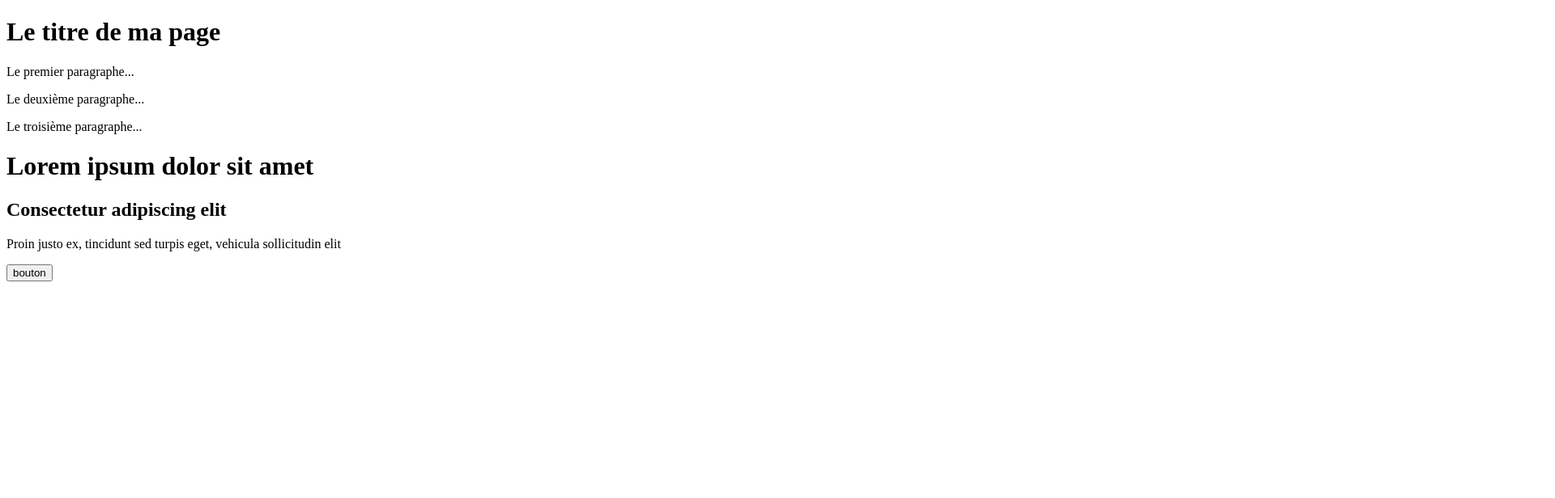
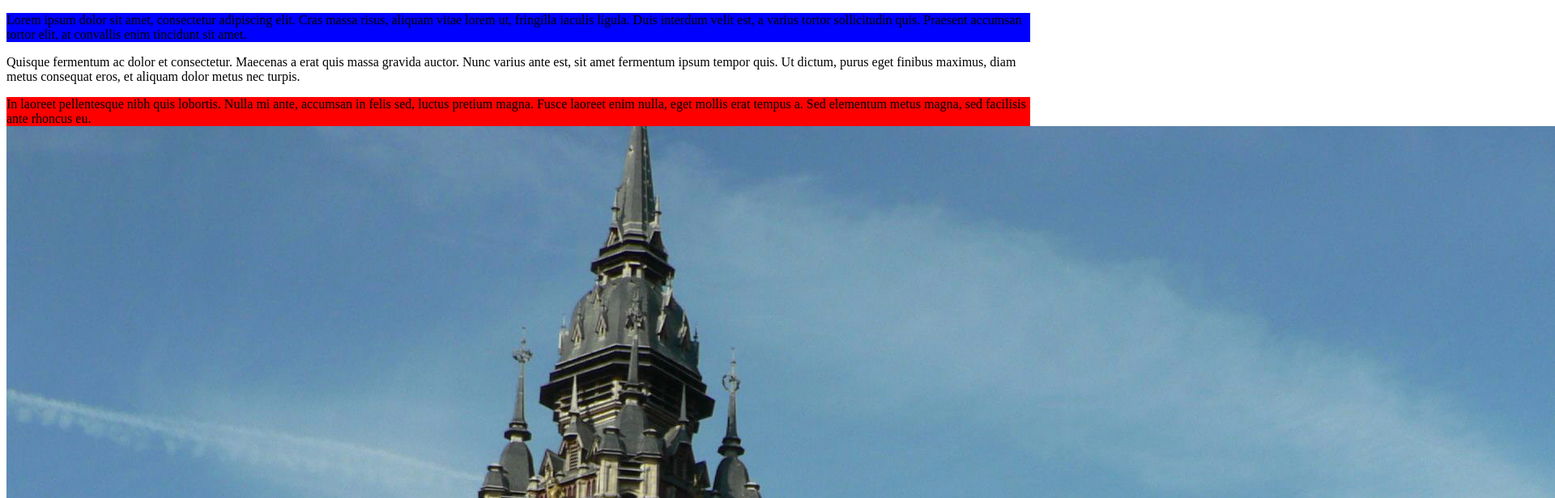
Before and after one commit to LarocheL/hello-world, a plain HTML site: page index.html in a window 1280 px wide. Shown: the top 616 px of the page at 81% size, 1920 px wide, since content can reach past the window. Drawn offline with Linux system fonts and the light colour scheme.

Commit message:
Ajout de contenu et de mise en forme

```diff
--- /dev/null
+++ b/css/style.css
@@ -0,0 +1,2 @@
+#pp { background-color: blue; }
+#tp { background-color: red; }
--- a/index.html
+++ b/index.html
@@ -2,19 +2,14 @@
 <html>
 <head>
 	<meta charset="utf-8">
+	<link type="text/css" rel="stylesheet" href="css/style.css" />
 	<title>Test</title>
 </head>
 <body>
-	<h1>Le titre de ma page</h1>
-	<p>Le premier paragraphe...</p>
-	<p>Le deuxième paragraphe...</p>
-	<p>Le troisième paragraphe...</p>
-
-	<div>
-		<h1>Lorem ipsum dolor sit amet</h1>
-		<h2>Consectetur adipiscing elit</h2>
-		<p>Proin justo ex, tincidunt sed turpis eget, vehicula sollicitudin elit</p>
-		<input type="button" value="bouton">
-	</div>
+	<p id="pp">Lorem ipsum dolor sit amet, consectetur adipiscing elit. Cras massa risus, aliquam vitae lorem ut, fringilla iaculis ligula. Duis interdum velit est, a varius tortor sollicitudin quis. Praesent accumsan tortor elit, at convallis enim tincidunt sit amet.</p>
+	<p>Quisque fermentum ac dolor et consectetur. Maecenas a erat quis massa gravida auctor. Nunc varius ante est, sit amet fermentum ipsum tempor quis. Ut dictum, purus eget finibus maximus, diam metus consequat eros, et aliquam dolor metus nec turpis.</p>
+	<p id="tp">In laoreet pellentesque nibh quis lobortis. Nulla mi ante, accumsan in felis sed, luctus pretium magna. Fusce laoreet enim nulla, eget mollis erat tempus a. Sed elementum metus magna, sed facilisis ante rhoncus eu.
+		<img src="img/calais.jpg" />
+	</p>
 </body>
 </html>
```
Also changed, not shown: img/calais.jpg (added).
